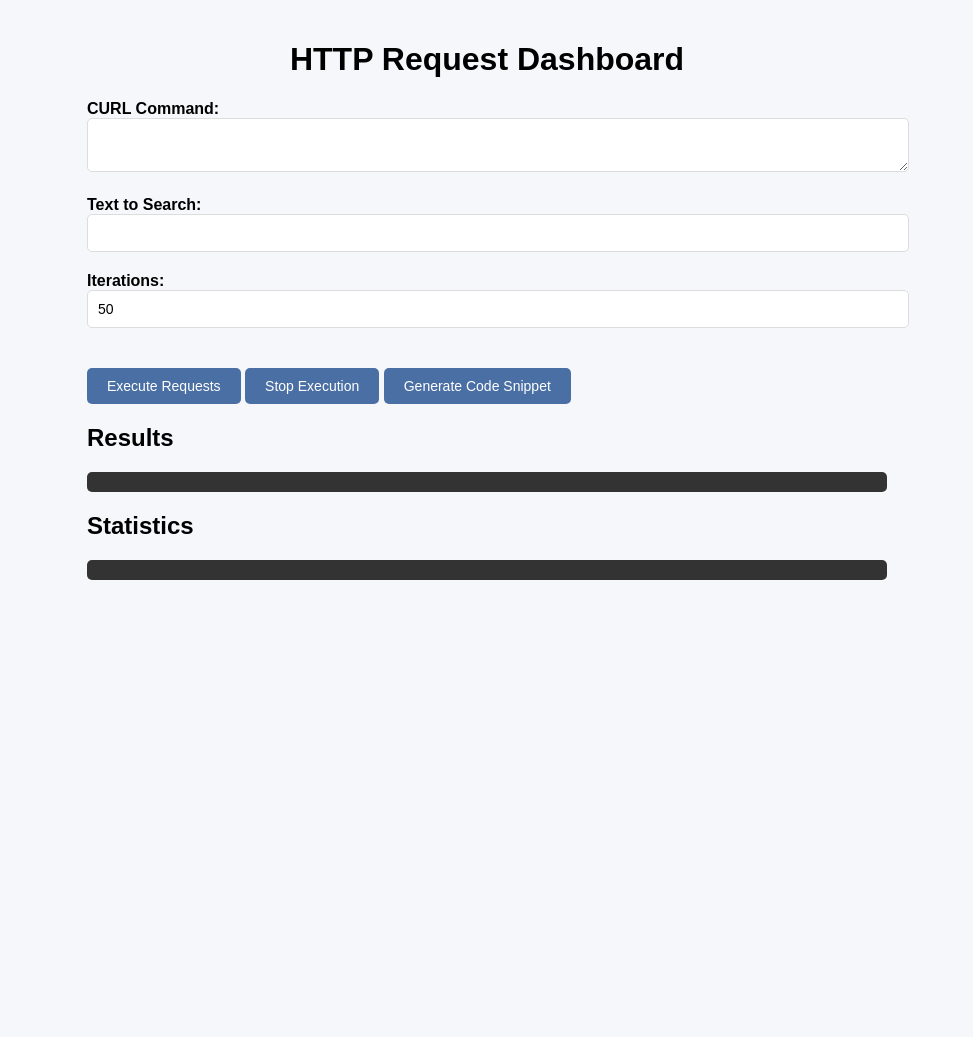
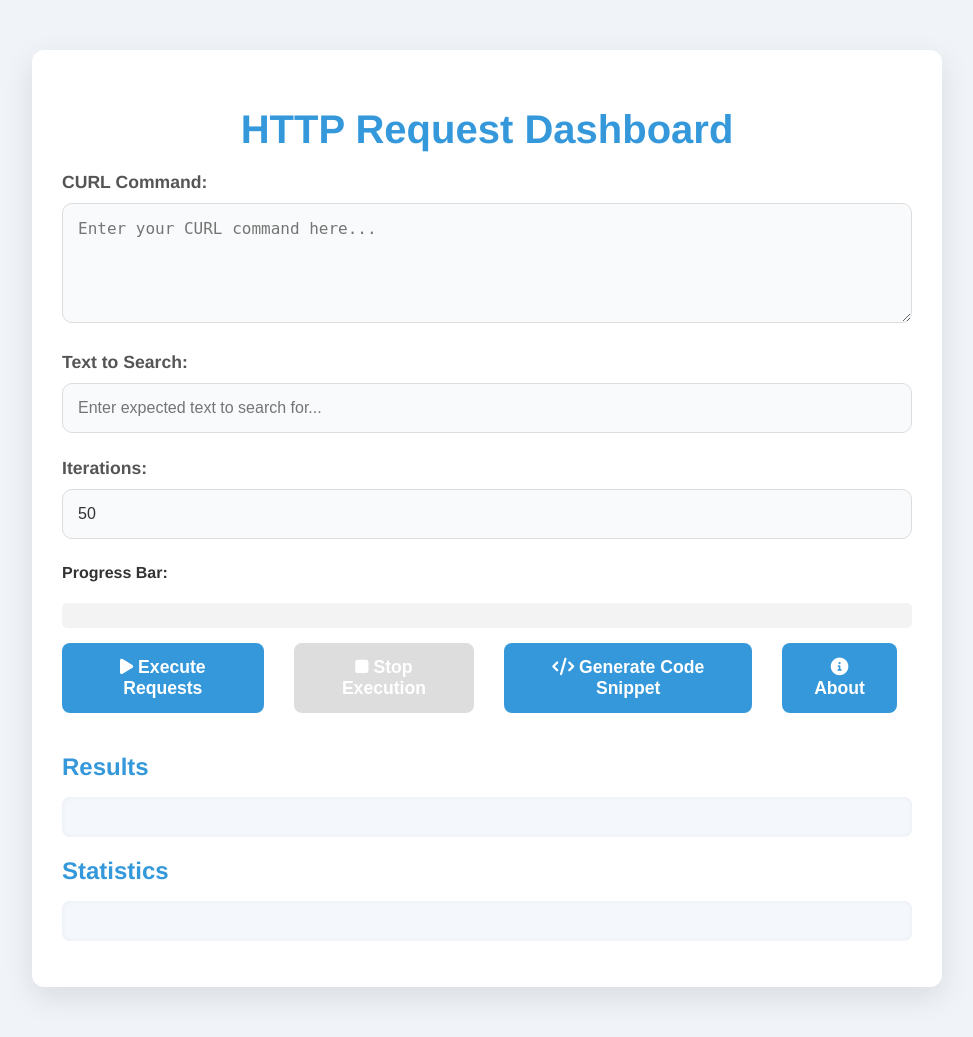
Before and after one commit to Darshit-Rakhasiya/flashWeb, a Flask app: page / in a window 1280 px wide. Shown: the whole page, without its empty margins (153-1126 px from the left). Before the commit the page ends 580 px from the top, so only its background shows below. Run offline with Flask 3, Linux system fonts and the light colour scheme.

Commit message:
all done

```diff
--- a/app.py
+++ b/app.py
@@ -58,7 +58,6 @@ def text_in_response_check(i, response, expect_text):
 def index():
     return render_template('index.html')
 
-
 @app.route('/execute')
 def execute_requests():
     # reset stop flag each run
@@ -83,6 +82,7 @@ def execute_requests():
         nonlocal success_count, failure_count
         for i in range(iterations):
             if stop_event.is_set():
+                # Stop execution early if requested
                 yield f"data: {json.dumps({'status': f'Execution stopped after {i} iterations.'})}\n\n"
                 break
 
@@ -90,21 +90,29 @@ def execute_requests():
             result = text_in_response_check(i+1, resp, expected_text)
             stats.append(result)
 
+            # Update success or failure counts
             if resp and 200 <= getattr(resp, 'status_code', 0) < 300:
                 success_count += 1
             else:
                 failure_count += 1
 
+            # Send real-time progress percentage to frontend
             yield f"data: {(i+1)/iterations*100:.2f}\n\n"
+
+            # Send real-time result for this iteration
+            yield f"data: {json.dumps({'iterationResult': result})}\n\n"
+
             time.sleep(0.1)
 
+        # After all iterations, send the summary
         total = success_count + failure_count
         summary = {
             'total_requests': total,
             'successful_requests': success_count,
             'failed_requests': failure_count,
-            'success_rate': f"{(success_count/total*100) if total else 0:.2f}%"
+            'success_rate': f"{(success_count / total * 100) if total else 0:.2f}%"
         }
+
         yield "data: 100.00\n\n"
         yield f"data: {json.dumps({'stats': stats, 'summary': summary})}\n\n"
 
@@ -119,6 +127,7 @@ def stop_execution():
 
 @app.route('/generate_snippet', methods=['POST'])
 def generate_snippet():
+
     data = request.json or {}
     curl_command  = data.get('curlCommand', '')
     expected_text = data.get('expectedText', '')
--- a/static/style.css
+++ b/static/style.css
@@ -1,56 +1,200 @@
 body {
-    font-family: Arial, sans-serif;
-    background-color: #f5f7fa;
+    font-family: 'Helvetica Neue', Arial, sans-serif;
+    background: #f0f4f8;
+    color: #333;
     margin: 0;
-    padding: 20px;
+    padding: 0;
 }
 
 .container {
-    max-width: 800px;
-    margin: 0 auto;
+    max-width: 850px;
+    margin: 50px auto;
+    padding: 30px;
+    background: #ffffff;
+    border-radius: 12px;
+    box-shadow: 0 10px 30px rgba(0, 0, 0, 0.1);
+    transition: all 0.3s ease;
+}
+
+.container:hover {
+    box-shadow: 0 15px 50px rgba(0, 0, 0, 0.2);
 }
 
 h1 {
     text-align: center;
+    color: #3498db;
+    font-size: 2.5rem;
+    font-weight: bold;
+    margin-bottom: 20px;
 }
 
 .form-group {
-    margin-bottom: 20px;
+    margin-bottom: 25px;
 }
 
 label {
-    font-weight: bold;
+    font-size: 1.1rem;
+    color: #555;
+    margin-bottom: 10px;
+    display: block;
+    font-weight: 600;
 }
 
-textarea, input[type="text"], input[type="number"] {
+input[type="text"],
+input[type="number"],
+textarea {
     width: 100%;
-    padding: 10px;
-    font-size: 14px;
+    padding: 15px;
     border: 1px solid #ddd;
-    border-radius: 5px;
+    border-radius: 10px;
+    background-color: #f9fafb;
+    font-size: 1rem;
+    color: #333;
+    box-sizing: border-box;
+    transition: border-color 0.3s ease;
+}
+
+input[type="text"]:focus,
+input[type="number"]:focus,
+textarea:focus {
+    border-color: #3498db;
+    outline: none;
+}
+
+textarea {
+    min-height: 120px;
+    resize: vertical;
 }
 
 button {
-    padding: 10px 20px;
-    margin-top: 20px;
-    background-color: #4a6fa5;
-    color: white;
+    padding: 14px 25px;
     border: none;
+    border-radius: 8px;
+    background-color: #3498db;
+    color: #fff;
+    font-size: 1.1rem;
+    font-weight: 600;
     cursor: pointer;
-    font-size: 14px;
-    border-radius: 5px;
+    transition: all 0.3s ease;
+    margin-top: 15px;
+    margin-right: 15px;
+    display: inline-block;
 }
 
 button:hover {
-    background-color: #3a5a80;
+    background-color: #2980b9;
+    transform: translateY(-3px);
+}
+
+button:disabled {
+    background-color: #ddd;
+    cursor: not-allowed;
+}
+
+.button-group {
+    display: flex;
+    justify-content: flex-start;
+    gap: 15px;
+}
+
+/* Result Section */
+.results-section {
+    margin-top: 40px;
+}
+
+h2 {
+    font-size: 1.5rem;
+    color: #3498db;
+    margin-bottom: 15px;
+    font-weight: 600;
 }
 
 pre {
-    background-color: #333;
-    color: white;
-    padding: 10px;
-    border-radius: 5px;
-    overflow-x: auto;
+    background-color: #f4f7fb;
+    padding: 20px;
+    border-radius: 8px;
+    font-size: 1rem;
     white-space: pre-wrap;
     word-wrap: break-word;
+    line-height: 1.5;
+    color: #2c3e50;
+    box-shadow: inset 0 0 5px rgba(0, 0, 0, 0.05);
 }
+
+#progress-container {
+    width: 100%;
+    height: 25px;
+    background-color: #f3f3f3;
+    border-radius: 5px;
+    overflow: hidden;
+    margin-top: 10px;
+}
+
+#progress-bar {
+    height: 100%;
+    background-color: #4caf50;
+    width: 0%;  /* Initial width of the progress bar */
+    transition: width 0.5s ease-in-out;
+}
+
+/* Modal Styles */
+.modal {
+    display: none;
+    position: fixed;
+    z-index: 1;
+    left: 0;
+    top: 0;
+    width: 100%;
+    height: 100%;
+    background-color: rgba(0, 0, 0, 0.5);
+}
+
+.modal-content {
+    background-color: #fff;
+    margin: 15% auto;
+    padding: 20px;
+    border-radius: 10px;
+    width: 70%;
+    max-width: 600px;
+}
+
+.modal-close {
+    color: #aaa;
+    font-size: 28px;
+    font-weight: bold;
+    float: right;
+    cursor: pointer;
+}
+
+.modal-close:hover,
+.modal-close:focus {
+    color: black;
+    text-decoration: none;
+    cursor: pointer;
+}
+
+/* Mobile View */
+@media (max-width: 768px) {
+    .container {
+        padding: 20px;
+        margin: 30px;
+    }
+
+    button {
+        width: 100%;
+        margin-right: 0;
+        margin-top: 10px;
+    }
+
+    .form-group {
+        margin-bottom: 20px;
+    }
+
+    h1 {
+        font-size: 2rem;
+    }
+
+    h2 {
+        font-size: 1.3rem;
+    }
+}
--- a/templates/index.html
+++ b/templates/index.html
@@ -4,40 +4,66 @@
     <meta charset="UTF-8">
     <meta name="viewport" content="width=device-width, initial-scale=1.0">
     <title>HTTP Request Dashboard</title>
+    <link rel="stylesheet" href="https://cdnjs.cloudflare.com/ajax/libs/font-awesome/6.0.0-beta3/css/all.min.css">
     <link rel="stylesheet" href="{{ url_for('static', filename='style.css') }}">
 </head>
 <body>
     <div class="container">
         <h1>HTTP Request Dashboard</h1>
 
+        <!-- Input Section -->
         <div class="form-group">
             <label for="curlCommand">CURL Command:</label>
-            <textarea id="curlCommand"></textarea>
+            <textarea id="curlCommand" placeholder="Enter your CURL command here..."></textarea>
         </div>
 
         <div class="form-group">
             <label for="expectedText">Text to Search:</label>
-            <input type="text" id="expectedText">
+            <input type="text" id="expectedText" placeholder="Enter expected text to search for...">
         </div>
 
         <div class="form-group">
             <label for="iterations">Iterations:</label>
-            <input type="number" id="iterations" value="50" min="1">
+            <input type="number" id="iterations" value="50" min="1" placeholder="Number of iterations">
+        </div>
+        <h4 id="prgID">Progress Bar:</h4>
+            <div id="progress-container">
+                <div id="progress-bar"></div>
+            </div>
+        <div class="button-group">
+            <button id="executeBtn"><i class="fas fa-play"></i> Execute Requests</button>
+            <button id="stopBtn" disabled><i class="fas fa-stop"></i> Stop Execution</button>
+            <button id="generateSnippetBtn"><i class="fas fa-code"></i> Generate Code Snippet</button>
+            <button id="aboutBtn"><i class="fas fa-info-circle"></i> About</button>
         </div>
 
-        <button id="executeBtn">Execute Requests</button>
-        <button id="stopBtn">Stop Execution</button>
-        <button id="generateSnippetBtn">Generate Code Snippet</button>
-
+        <!-- Results Section -->
+        <div class="results-section">
             <h2>Results</h2>
             <pre id="results"></pre>
 
             <h2>Statistics</h2>
             <pre id="stats"></pre>
 
-        <!-- Progress Bar -->
-        <div id="progress-container" style="display:none;">
-            <div id="progress-bar"></div>
+
+        </div>
+    </div>
+
+    <!-- Modal -->
+    <div id="aboutModal" class="modal">
+        <div class="modal-content">
+            <span class="modal-close" id="closeModal">&times;</span>
+            <h2>About - HTTP Request Dashboard</h2>
+            <p>This tool is designed for testing HTTP endpoints by executing repeated cURL commands and verifying response content.</p>
+            <p><strong>Features:</strong></p>
+            <ul>
+                <li>Execute cURL commands multiple times</li>
+                <li>Verify response content</li>
+                <li>Generate Python code snippets</li>
+                <li>View execution statistics</li>
+            </ul>
+            <p>Developed by Darshit Rakhasiya</p>
+            <button onclick="document.getElementById('aboutModal').style.display='none'">Close</button>
         </div>
     </div>
 
@@ -45,13 +71,18 @@
     <script>
         $(document).ready(function() {
     $('#executeBtn').click(function() {
+        $('#stopBtn').prop('disabled', false);
         const curlCommand  = $('#curlCommand').val();
         const expectedText = $('#expectedText').val();
         const iterations   = $('#iterations').val();
 
         // Show & reset progress bar
+        $('#prgID').show();
         $('#progress-container').show();
         $('#progress-bar').css('width', '0%');
+
+        // Clear previous results
+        $('#results').text('');
 
         // Build query string for GET
         const params = new URLSearchParams({ curlCommand, expectedText, iterations });
@@ -61,17 +92,29 @@
             const data = event.data;
             const progress = parseFloat(data);
             if (!isNaN(progress)) {
+                // Update progress bar
                 $('#progress-bar').css('width', `${progress}%`);
             } else {
-                        const { stats, summary } = JSON.parse(data);
-                        $('#results').text(stats.join('\n'));
+                // Assuming data contains incremental results during execution
+                const { stats, summary, iterationResult } = JSON.parse(data);
+
+                // Display current iteration result
+                if (iterationResult) {
+                    $('#results').append(`<div>${iterationResult}</div>`);
+                }
+
+                // Update statistics
                 $('#stats').text(
                     `Total Requests: ${summary.total_requests}\n` +
                     `Successful: ${summary.successful_requests}\n` +
                     `Failed: ${summary.failed_requests}\n` +
                     `Success Rate: ${summary.success_rate}`
                 );
+
+                // If completed, stop the stream
+                if (summary.total_requests === summary.successful_requests + summary.failed_requests) {
                     es.close();
+                }
             }
         };
 
@@ -84,6 +127,7 @@
     $('#stopBtn').click(function() {
         $.post('/stop_execution', function(response) {
             alert(response.status);
+            $('#stopBtn').prop('disabled', true);
         });
     });
 
@@ -91,6 +135,7 @@
         const curlCommand  = $('#curlCommand').val();
         const expectedText = $('#expectedText').val();
         const iterations   = $('#iterations').val();
+
 
         $.ajax({
             url: '/generate_snippet',
@@ -106,24 +151,23 @@
             }
         });
     });
+
+    // Modal logic
+    $('#aboutBtn').click(function() {
+        $('#aboutModal').show();
     });
+
+    $('#closeModal').click(function() {
+        $('#aboutModal').hide();
+    });
+
+    $(window).click(function(event) {
+        if (event.target == document.getElementById('aboutModal')) {
+            $('#aboutModal').hide();
+        }
+    });
+});
+
     </script>
-
-    <style>
-        #progress-container {
-            width: 100%;
-            height: 30px;
-            background-color: #f3f3f3;
-            border-radius: 5px;
-            margin-top: 20px;
-        }
-
-        #progress-bar {
-            height: 100%;
-            width: 0;
-            background-color: #4a6fa5;
-            border-radius: 5px;
-        }
-    </style>
 </body>
 </html>
```
Also changed, not shown: templates/about.html (deleted, +0 -21 lines), static/Photo.jpg (added). Lines whose indentation alone changed are shown as unchanged.
